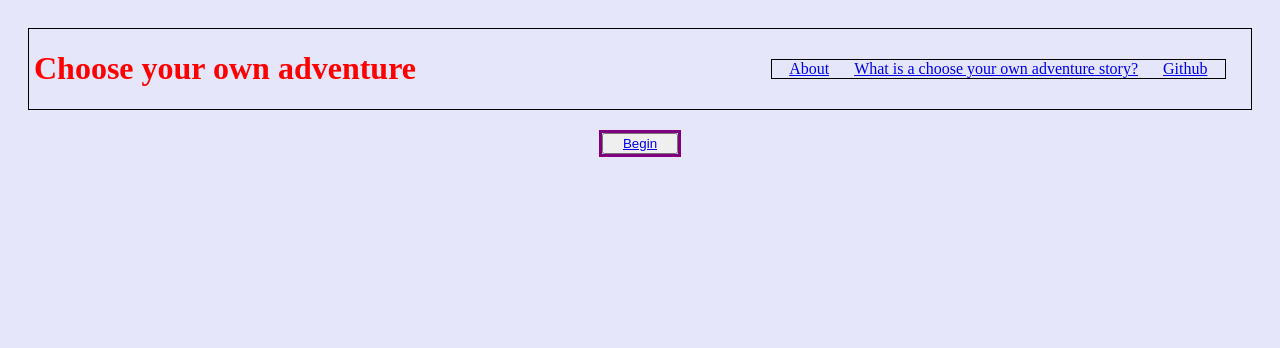
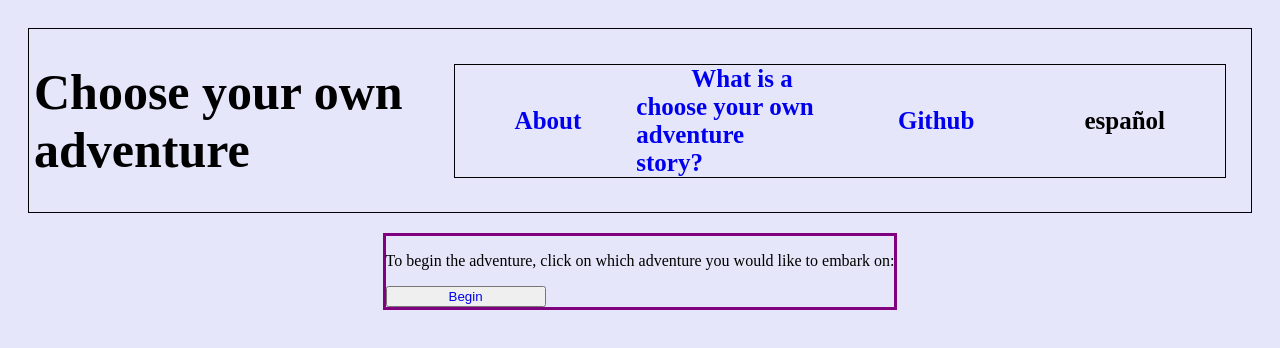
Before and after one commit to avacollie/chooseyourownadventure, a plain HTML site: page index.html in a window 1280 px wide. Drawn offline with Linux system fonts and the light colour scheme.

Commit message:
Updated and changed spacing of heading.links Added espanyol link

```diff
--- a/index.html
+++ b/index.html
@@ -18,11 +18,13 @@
                 "_blank">About</a></li>
             <li><a href="explanation.html"
             target="_blank">What is a choose your own adventure story?</a></li>
-            <li><a href="github.html" target="_blank">Github</a></li>
+            <li><a href="https://github.com/avacollie" target="_blank">Github</a></li>
+            <li><a>espa&#241ol</a></li>
 </ul></div>
 
 
 <div class="button">
+    <p>To begin the adventure, click on which adventure you would like to embark on:</p>
     <button><a href="start.html" target="_blank">Begin</a></button>
 </div>
 </body>
--- a/styles.css
+++ b/styles.css
@@ -7,24 +7,30 @@ body {
 .header-links {
     display: flex;
  justify-content: space-between;
+
 }
 .header-links, .links{
     display: flex;
+    font-weight: ;
     flex-direction: row;
     margin: 20px;
     padding-left: 5px;
     padding-right: 5px;
     list-style-type: none;
     text-decoration: none;
-    color: red;
+    color: black;
     justify-content: space-between;
     align-items: center;
    border: 1px solid black;
+   font-weight: bold;
+   font-size: 25px;
+   flex-grow: 0;
 
 }
 
 a {
-    margin: 12.5px;
+    margin:55px;
+    text-decoration: none;
 }
 
 .button {
```
